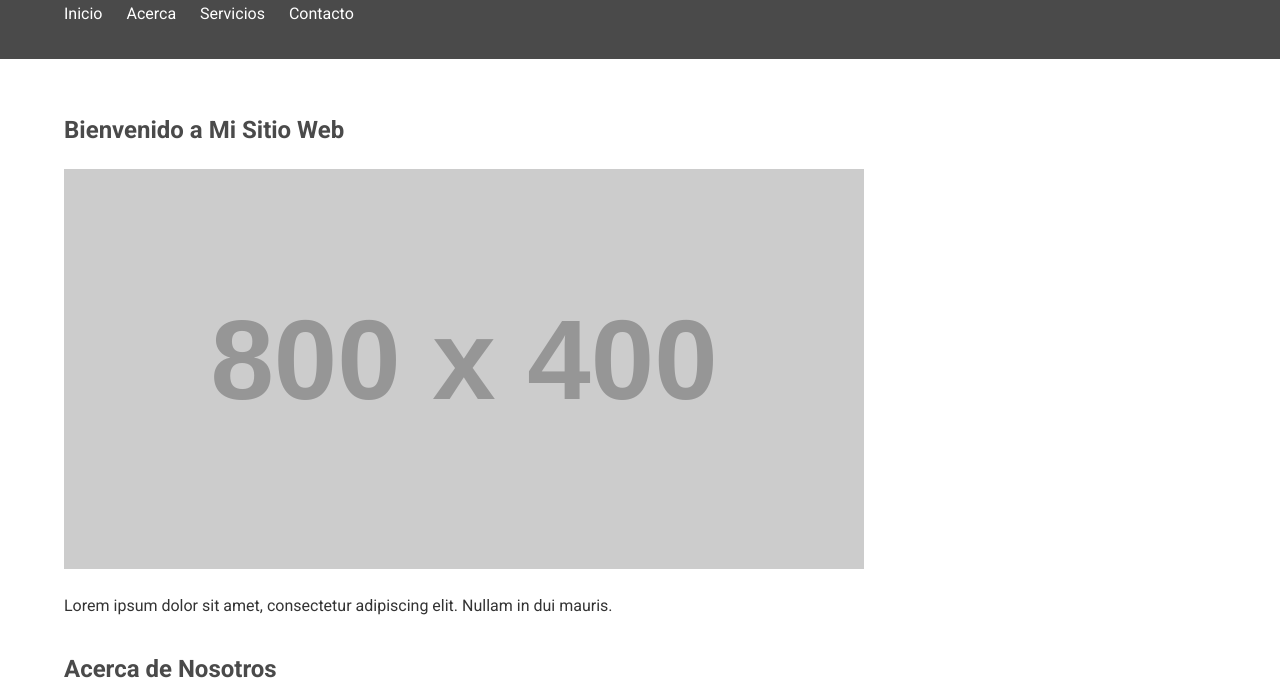
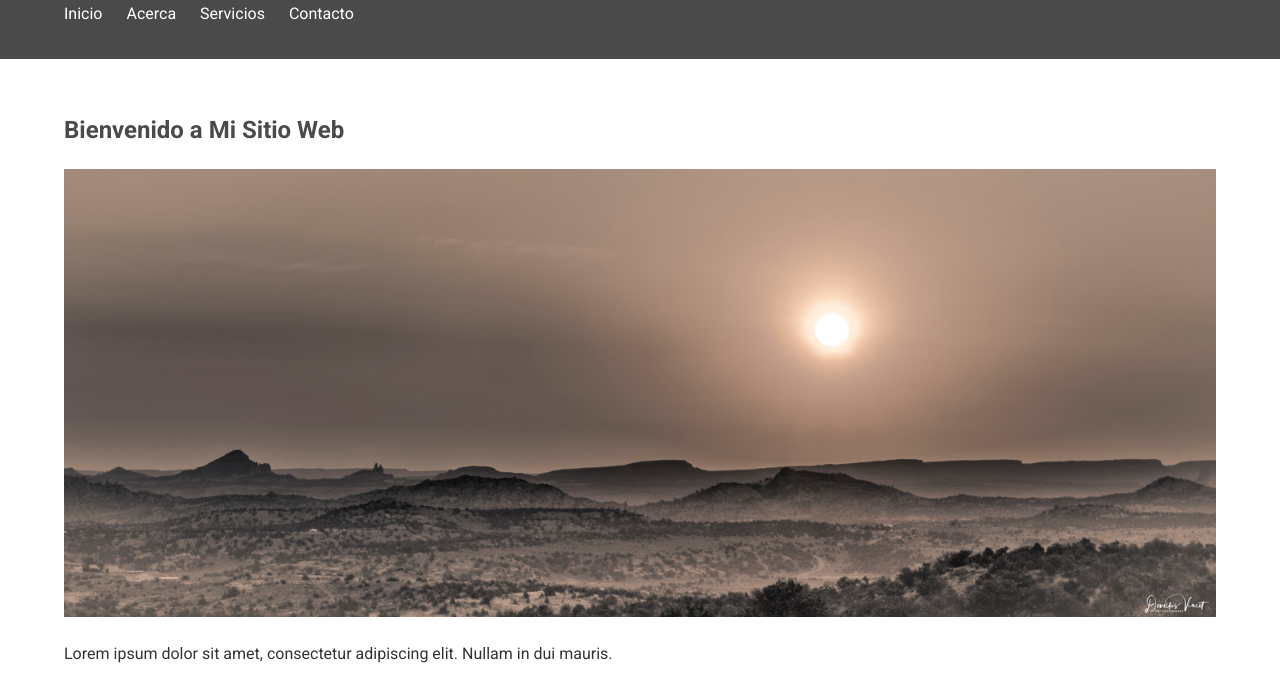
Before and after one commit to gabrieldemariana/interfaces, a plain HTML site: page tarea_01/index.html in a window 1280 px wide. Shown: the part 82-777 px from the top of the page. Drawn offline with Linux system fonts and the light colour scheme; placeholder pictures from the web are drawn by us.

Commit message:
Final clase jueves

```diff
--- a/tarea_01/index.html
+++ b/tarea_01/index.html
@@ -43,7 +43,7 @@
             <!-- Sección de inicio -->
             <section id="inicio">
                 <h2>Bienvenido a Mi Sitio Web</h2>
-                <img src="https://via.placeholder.com/800x400" alt="Imagen de bienvenida">
+                <img src="Images/New_Mexico.jpeg" alt="Imagen de bienvenida">
                 <p>Lorem ipsum dolor sit amet, consectetur adipiscing elit. Nullam in dui mauris.</p>
             </section>
 
```
